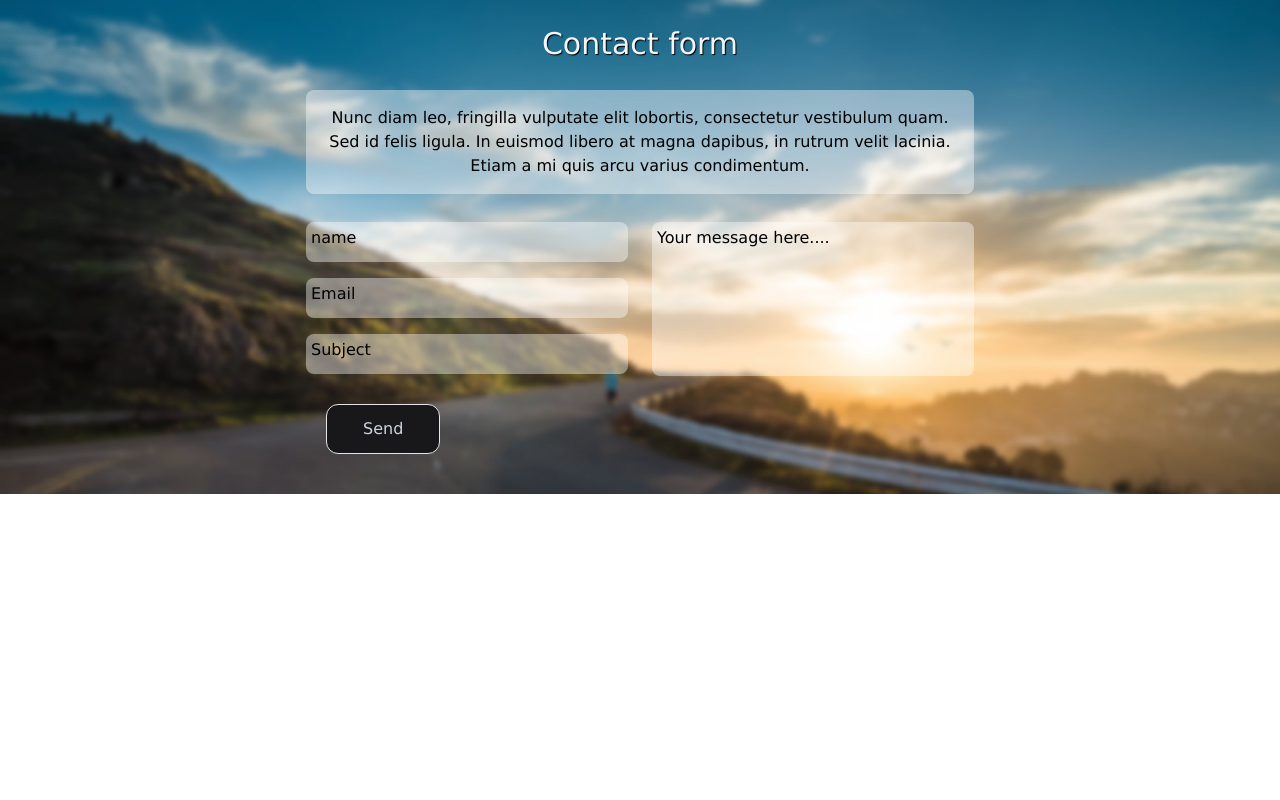
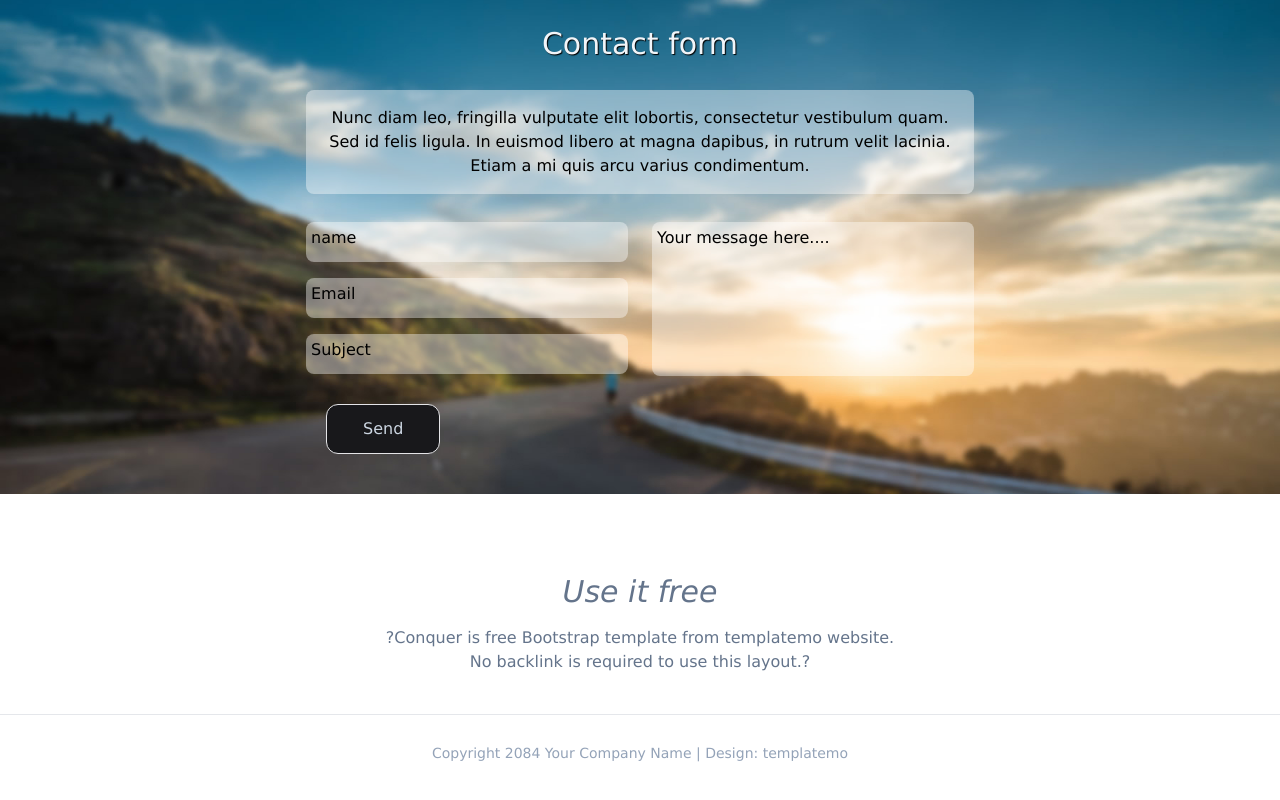
Before and after one commit to macielsevilha/template-clone, a Next.js app in the folder template-next/: page / in a window 1280 px wide. Shown: the part 3307-4107 px from the top of the page. Before the commit the page ends 3801 px from the top, so only its background shows below. Built offline with nearby package versions, Linux system fonts and the light colour scheme.

Commit message:
terminei projeto next e tailwindcss

```diff
--- a/template-next/src/components/Form.jsx
+++ b/template-next/src/components/Form.jsx
@@ -26,5 +26,6 @@ export default function Form({ heading, message, button}) {
             </form>
           </div>
        </div>
+
     )
 }
--- a/template-next/src/pages/index.jsx
+++ b/template-next/src/pages/index.jsx
@@ -67,6 +67,14 @@ export default function Home() {
         </div>
       </div>
       </main>
+      <footer className="text-center py-20">
+            <h6 className="text-3xl italic font-light text-slate-500 pb-4">Use it free</h6>
+            <p className="text-slate-500 pb-10">?Conquer is free Bootstrap template from templatemo website. <br/>No backlink is required to use this layout.?</p>
+            <div>
+              <hr />
+                <p className="text-slate-400 text-sm py-7">Copyright 2084 Your Company Name | Design: templatemo</p>
+            </div>
+          </footer>
     </div>
   )
 }
```
